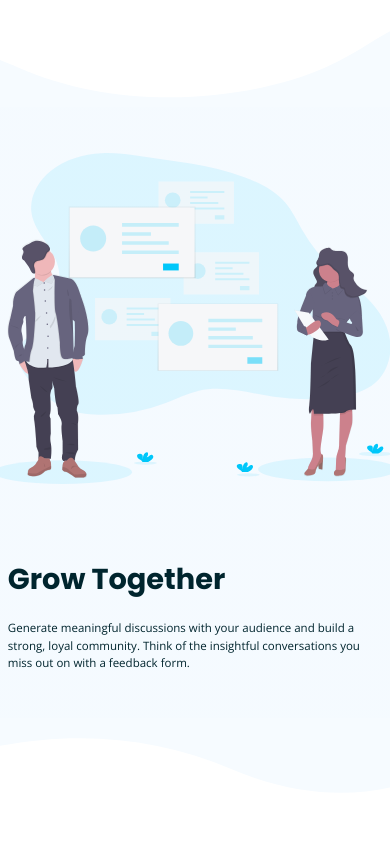
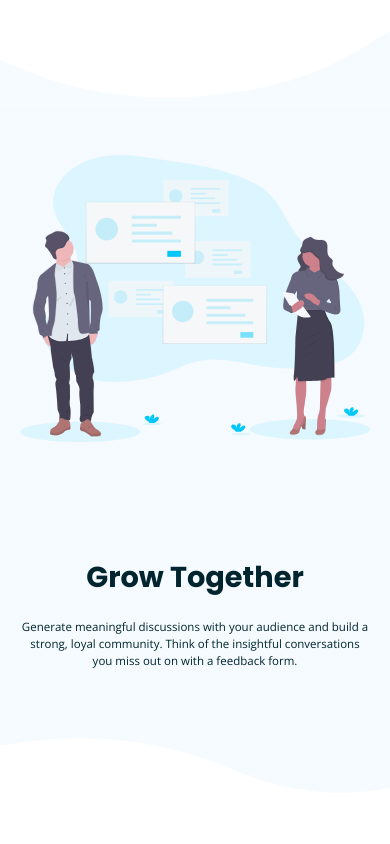
Before and after one commit to hector1234567/fm-huddle-landing-page-with-curved-sections, a website: page index.html in a window 390 px wide. Shown: the part 1460-2304 px from the top of the page. Drawn offline with nearby package versions, Linux system fonts and the light colour scheme.

Commit message:
fix mobile

```diff
--- a/sass/components/_article.scss
+++ b/sass/components/_article.scss
@@ -88,9 +88,24 @@
       color: $Very-Dark-Cyan;
       max-width: 52rem;
     }
+
+    @media screen and (max-width: 915px) {
+      width: 100dvw;
+      padding: 20px;
+      text-align: center;
+      display: flex;
+      align-items: center;
+      flex-direction: column;
+    }
   }
 
   &__illustration img {
     width: 56rem;
+
+    @media screen and (max-width: 915px) {
+      max-width: 56rem;
+      width: 100dvw;
+      padding: 20px;
+    }
   }
 }
```
Also changed, not shown: css/style.css, 1 other file.
